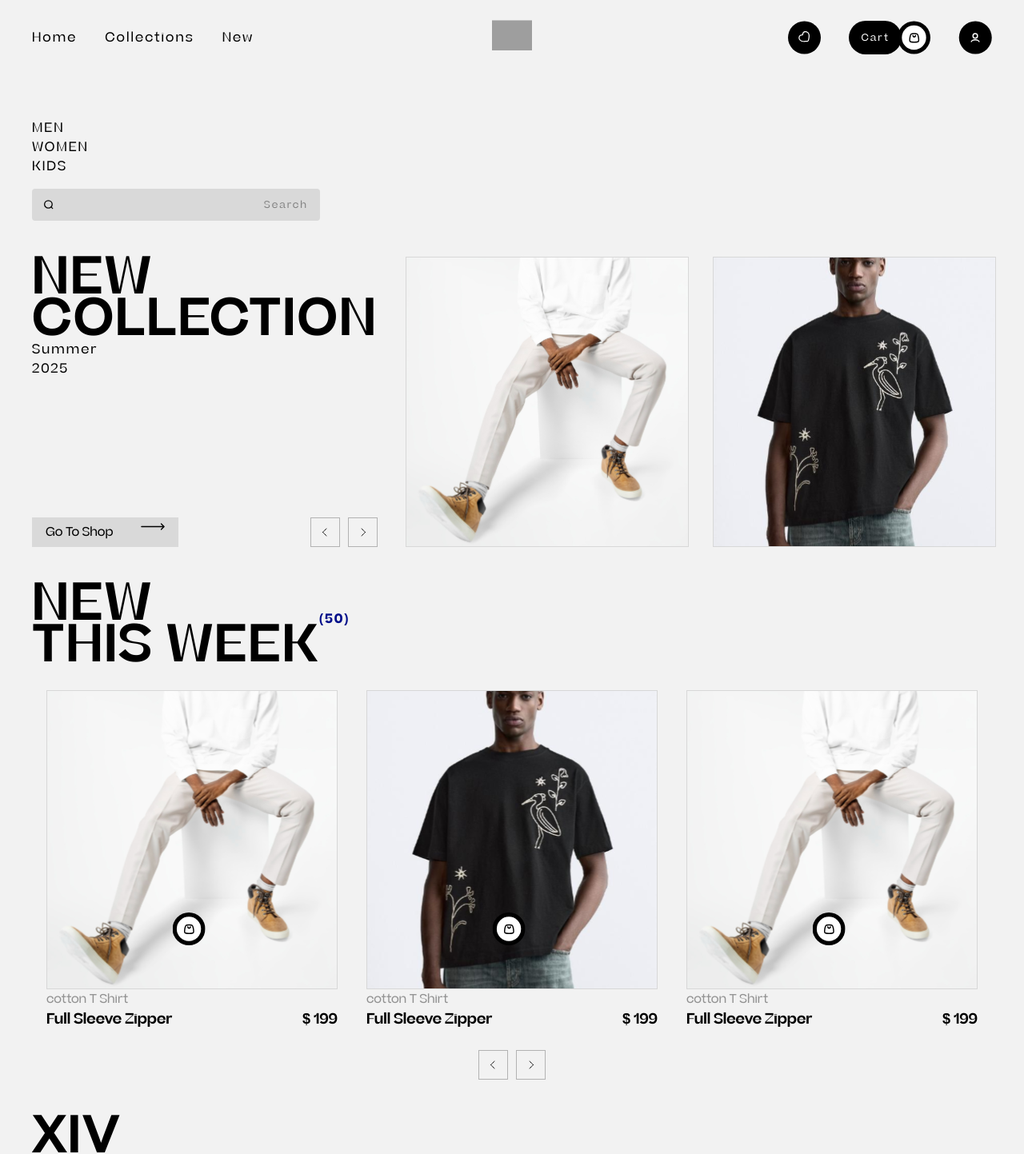
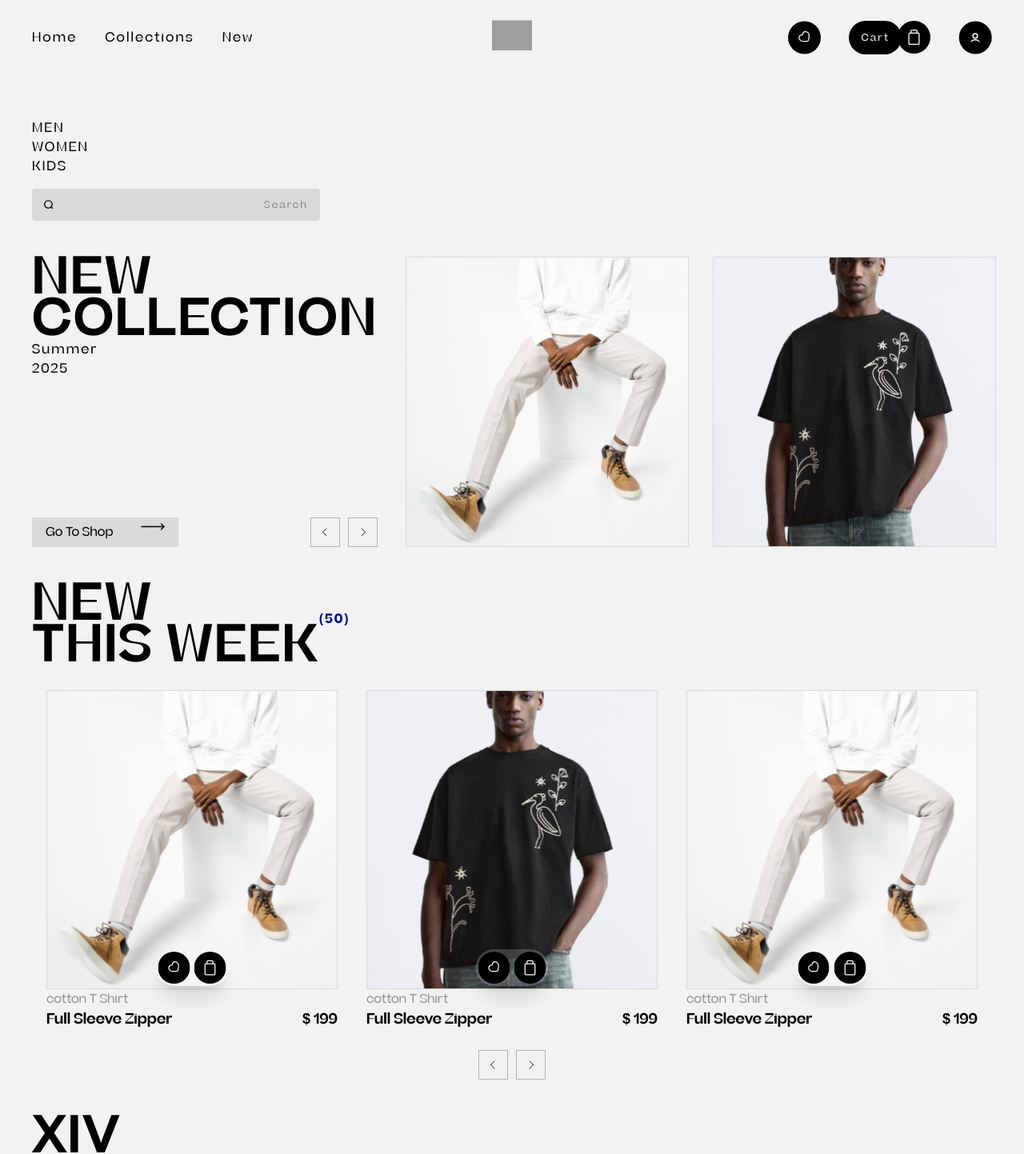
Before and after one commit to julio2116/loja, a React (Vite) app in the folder front/: page / in a window 1280 px wide. Shown: the top 1443 px of the page at 80% size. Built offline with nearby package versions, Linux system fonts and the light colour scheme; grey boxes are pictures that could not be loaded.

Commit message:
Corrigindo botoes de favoritos e cart

```diff
--- a/front/src/components/Card.jsx
+++ b/front/src/components/Card.jsx
@@ -1,19 +1,31 @@
 import cart from "../assets/imagens/cart.svg";
+import favorites from "../assets/imagens/favorites.svg";
 import { useDevice } from "../contexts/DeviceContext";
+import { useFavorites } from "../contexts/FavoritesContext";
+import { useCart } from "../contexts/CartContext";
 
 const Card = ({ img, details, inline }) => {
   const { desktop } = useDevice();
+  const { handleFavorites } = useFavorites();
+  const { handleCart } = useCart();
+
   return (
     <>
       <div
-                className={`tracking-normal min-w-[45%] relative ${
+        className={`tracking-normal min-w-[45%] ${
           inline
             ? "lg:min-w-[46%] lg:mx-[2%] 2xl:min-w-[29.33%]"
             : "lg:min-w-[30.33%] lg:mx-[1.5%] 2xl:min-w-[22%]"
         }`}
       >
-                <div className="w-[100%]">
+        <div className="w-[100%] relative">
           <img className="w-[100%]" src={img} alt="" />
+          {(details || !desktop) && (
+            <div className="absolute bottom-[1%] w-[25%] left-[50%] translate-x-[-50%] bg-[#ffffff30] p-[1px] shadow-xl gap-[2%] rounded-[50px] flex">
+              <img onClick={()=>handleFavorites()} className="p-[2px]" width="49%" src={favorites} alt="" />
+              <img onClick={()=>handleCart()} className="p-[2px]" width="49%" src={cart} alt="" />
+            </div>
+          )}
         </div>
         {(details || !desktop) && (
           <>
@@ -24,9 +36,6 @@ const Card = ({ img, details, inline }) => {
               <span>Full Sleeve Zipper</span>
               <span>$ 199</span>
             </div>
-                        <div className="absolute bottom-[25%] w-[20%] left-[53.3%] translate-x-[-50%]">
-                            <img src={cart} alt="" />
-                        </div>
           </>
         )}
       </div>
--- a/front/src/components/Header.jsx
+++ b/front/src/components/Header.jsx
@@ -7,9 +7,14 @@ import MenuHeader from "./MenuHeader";
 import { Link } from "react-router";
 import AssideMenu from "./AssideMenu";
 import { useDevice } from "../contexts/DeviceContext";
+import { useFavorites } from "../contexts/FavoritesContext";
+import { useCart } from "../contexts/CartContext";
 
 const Header = () => {
   const { desktop } = useDevice();
+  const { favoritesQTD } = useFavorites();
+  const { cartQTD } = useCart();
+
   return (
     <>
       <header className="relative pt-[26px]">
@@ -23,22 +28,25 @@ const Header = () => {
         <div className="flex justify-between">
           <div className="flex gap-[35px] items-center">
             {desktop ? (
-                            <MenuHeader items={['Home', 'Collections', 'New']}/>
+              <MenuHeader items={["Home", "Collections", "New"]} />
             ) : (
-                            <AssideMenu img={menu} items={['Home', 'Collections', 'New']}/>
+              <AssideMenu img={menu} items={["Home", "Collections", "New"]} />
             )}
           </div>
           <div className="flex gap-[10px] lg:gap-[30px]">
-                        <img
-                            src={favorites}
-                            className="hidden w-[41px] lg:block"
-                            alt=""
-                        />
+            <img src={favorites} className="hidden w-[41px] lg:block" alt="" />
             <div className="flex relative lg:mr-[5px]">
               <span className="py-[12px] right-[-5px] relative px-[15px] bg-[black] text-[white] rounded-[25px] text-[12px] hidden lg:block">
                 Cart
               </span>
-                            <img src={cart} alt="" />
+              <div className="relative">
+                <img width="41px" src={cart} alt="" />
+                {favoritesQTD > 0 && (
+                  <span className="absolute top-0 right-0 bg-[black] text-[white] text-[10px] rounded-[20px] flex justify-center items-center w-[20px] h-[20px]">
+                    {favoritesQTD}
+                  </span>
+                )}
+              </div>
             </div>
             <img src={user} alt="" />
           </div>
--- /dev/null
+++ b/front/src/contexts/CartContext.jsx
@@ -0,0 +1,26 @@
+import { createContext, useContext, useState } from "react";
+
+const CartContext = createContext();
+
+const CartProvider = ({children}) => {
+  const [cartQTD, setCartQTD] = useState(0);
+
+  function handleCart() {
+    setCartQTD((prev) => prev + 1);
+  }
+
+  return (
+    <>
+      <CartContext.Provider value={{cartQTD, handleCart }}>
+        {children}
+      </CartContext.Provider>
+    </>
+  );
+};
+
+const useCart = () => {
+    const context = useContext(CartContext)
+    return context
+}
+
+export { CartProvider, useCart }
--- /dev/null
+++ b/front/src/contexts/FavoritesContext.jsx
@@ -0,0 +1,26 @@
+import { createContext, useContext, useState } from "react";
+
+const FavoritesContext = createContext();
+
+const FavoritesProvider = ({ children }) => {
+  const [favoritesQTD, setFavoritesQTD] = useState(0);
+
+  function handleFavorites() {
+    setFavoritesQTD((prev) => prev + 1);
+  }
+
+  return (
+    <>
+      <FavoritesContext.Provider value={{ favoritesQTD, handleFavorites }}>
+        {children}
+      </FavoritesContext.Provider>
+    </>
+  );
+};
+
+const useFavorites = () => {
+    const context = useContext(FavoritesContext)
+    return context
+}
+
+export { FavoritesProvider, useFavorites }
```
Also changed, not shown: front/src/rotas/Rotas.jsx (+7 -4 lines), front/src/assets/imagens/cart.svg. Lines whose indentation alone changed are shown as unchanged.
